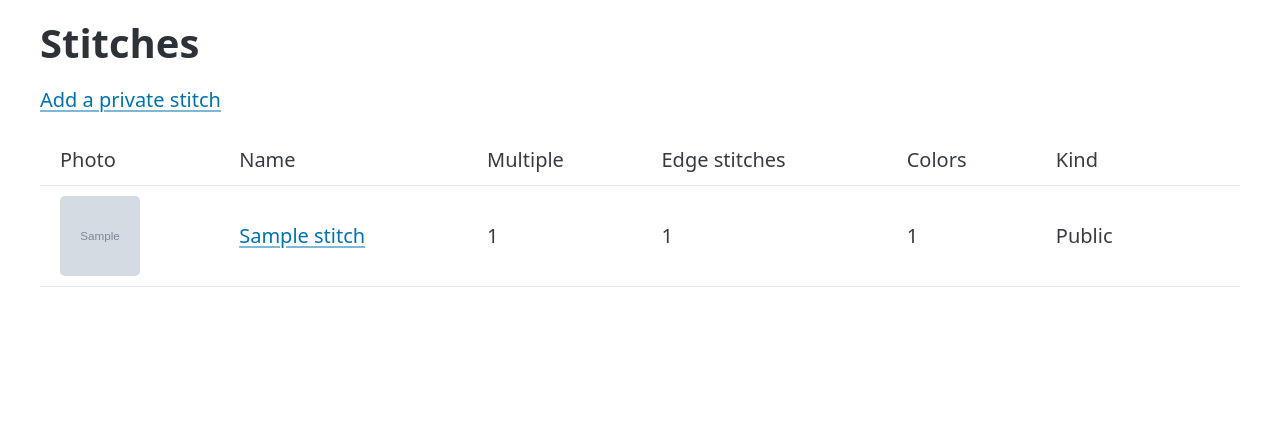
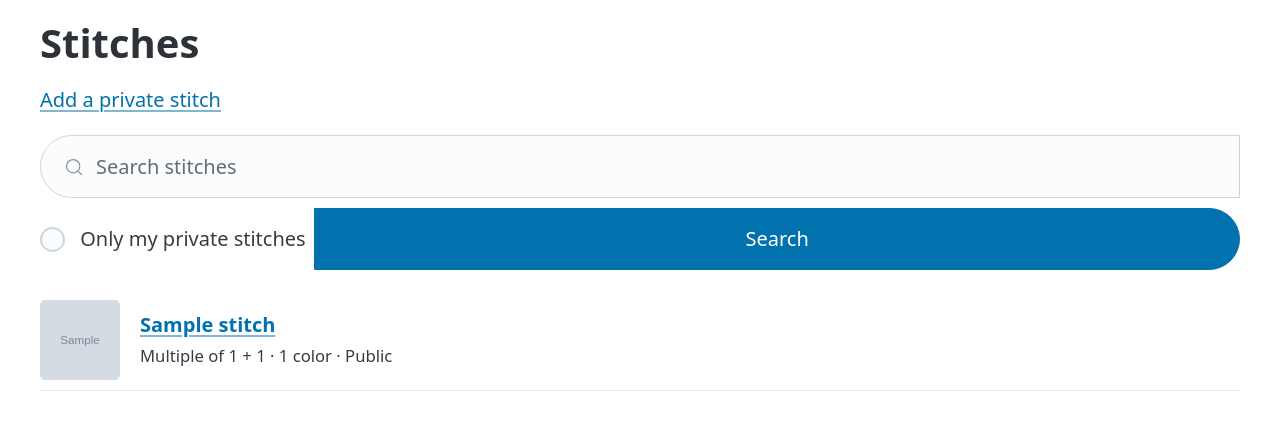
Before and after one commit to katylava/crochet-chaos-blanket-planner, a Django app: page /stitches/ in a window 1280 px wide. Shown: the part 123-553 px from the top of the page. Run offline with Django 5.2, Linux system fonts and the light colour scheme; a user stored in the database is signed in; tables that the repository leaves empty hold one stand-in row (values such as "Sample post"); grey boxes marked "Sample" are stand-in pictures; some libraries are stand-ins or nearby versions.

Commit message:
Add search, an own-stitches filter, and paging to the stitch list
Edit and delete move to the stitch page, where delete asks first.

Co-Authored-By: Claude Opus 5.5 <noreply@anthropic.com>

```diff
--- a/stitches/views.py
+++ b/stitches/views.py
@@ -1,5 +1,6 @@
 from django.contrib import messages
 from django.contrib.auth.decorators import login_required
+from django.core.paginator import Paginator
 from django.db.models import ProtectedError
 from django.shortcuts import get_object_or_404, redirect, render
 from django.views.decorators.http import require_POST
@@ -12,7 +13,21 @@ from stitches.models import Stitch
 @login_required
 def stitch_list(request):
     stitches = Stitch.objects.visible_to(request.user)
-    return render(request, "stitches/stitch_list.html", {"stitches": stitches})
+    q = request.GET.get("q", "").strip()
+    if q:
+        stitches = stitches.filter(name__icontains=q)
+    mine = request.GET.get("mine") == "1"
+    if mine:
+        stitches = stitches.filter(owner=request.user, is_public=False)
+    page = Paginator(stitches, 50).get_page(request.GET.get("page"))
+    # The query string without the page number, for the paging links.
+    params = request.GET.copy()
+    params.pop("page", None)
+    return render(
+        request,
+        "stitches/stitch_list.html",
+        {"page": page, "q": q, "mine": mine, "query": params.urlencode()},
+    )
 
 
 @login_required
--- a/templates/base.html
+++ b/templates/base.html
@@ -41,6 +41,10 @@
     .picker { max-height: 20rem; overflow-y: auto; border: 1px solid var(--pico-muted-border-color);
       border-radius: var(--pico-border-radius); padding: 0.5rem 0.75rem; margin-bottom: 1rem; }
     .picker label { display: block; }
+    .stitch-list { list-style: none; padding: 0; }
+    .stitch-list li { list-style: none; display: flex; gap: 1rem; align-items: center;
+      padding: 0.5rem 0; border-bottom: 1px solid var(--pico-muted-border-color); }
+    .inline-form > label { flex: 0 0 auto; align-self: center; }
     .messages { padding: 0; }
     .messages li { list-style: none; padding: 0.5rem 0.75rem; border-radius: var(--pico-border-radius); margin-bottom: 0.5rem; }
     .messages li.error { color: var(--pico-del-color); border: 1px solid var(--pico-del-color); }
--- a/templates/stitches/stitch_detail.html
+++ b/templates/stitches/stitch_detail.html
@@ -21,6 +21,9 @@
   <p>No instructions yet.</p>
 {% endif %}
 {% if not stitch.is_public and stitch.owner_id == user.id %}
-  <p><a href="{% url 'stitch_edit' stitch.pk %}">Edit</a></p>
+  <p class="actions">
+    <a href="{% url 'stitch_edit' stitch.pk %}">Edit</a>
+    <form method="post" action="{% url 'stitch_delete' stitch.pk %}" data-confirm="Delete {{ stitch.name }}?">{% csrf_token %}<button class="link-button">Delete</button></form>
+  </p>
 {% endif %}
 {% endblock %}
--- a/templates/stitches/stitch_list.html
+++ b/templates/stitches/stitch_list.html
@@ -3,25 +3,31 @@
 {% block content %}
 <h1>Stitches</h1>
 <p><a href="{% url 'stitch_create' %}">Add a private stitch</a></p>
-<div class="table-scroll"><table>
-  <tr><th>Photo</th><th>Name</th><th>Multiple</th><th>Edge stitches</th><th>Colors</th><th>Kind</th><th></th></tr>
-  {% for stitch in stitches %}
-  <tr>
-    <td>{% if stitch.photo %}<a href="{{ stitch.photo.url }}" target="_blank" rel="noopener"><img src="{{ stitch.photo.url }}" alt="{{ stitch.name }}" class="thumb"></a>{% else %}{% include "stitches/_no_photo.html" with css_class="thumb" %}{% endif %}</td>
-    <td><a href="{% url 'stitch_detail' stitch.pk %}">{{ stitch.name }}</a></td>
-    <td>{{ stitch.multiple }}</td>
-    <td>{{ stitch.edge_stitches }}</td>
-    <td>{{ stitch.colors }}</td>
-    <td>{{ stitch.is_public|yesno:"Public,Private" }}</td>
-    <td>
-      {% if not stitch.is_public and stitch.owner_id == user.id %}
-        <a href="{% url 'stitch_edit' stitch.pk %}">Edit</a>
-        <form method="post" action="{% url 'stitch_delete' stitch.pk %}" style="display:inline">{% csrf_token %}<button>Delete</button></form>
-      {% endif %}
-    </td>
-  </tr>
+<form method="get" class="inline-form" role="search">
+  <input type="search" name="q" value="{{ q }}" placeholder="Search stitches" aria-label="Search stitches">
+  <label><input type="checkbox" name="mine" value="1"{% if mine %} checked{% endif %}> Only my private stitches</label>
+  <button>Search</button>
+</form>
+<ul class="stitch-list">
+  {% for stitch in page %}
+  <li>
+    {% if stitch.photo %}<a href="{{ stitch.photo.url }}" target="_blank" rel="noopener"><img src="{{ stitch.photo.url }}" alt="{{ stitch.name }}" class="thumb"></a>{% else %}{% include "stitches/_no_photo.html" with css_class="thumb" %}{% endif %}
+    <span>
+      <a href="{% url 'stitch_detail' stitch.pk %}"><strong>{{ stitch.name }}</strong></a><br>
+      <small>Multiple of {{ stitch.multiple }} + {{ stitch.edge_stitches }} · {{ stitch.colors }} color{{ stitch.colors|pluralize }} · {{ stitch.is_public|yesno:"Public,Private" }}</small>
+    </span>
+  </li>
   {% empty %}
-  <tr><td colspan="7">No stitches yet.</td></tr>
+  <li>No stitches found.</li>
   {% endfor %}
-</table></div>
+</ul>
+{% if page.has_other_pages %}
+<nav aria-label="Pages">
+  <ul>
+    {% if page.has_previous %}<li><a href="?{{ query }}&page={{ page.previous_page_number }}">Previous</a></li>{% endif %}
+    <li>Page {{ page.number }} of {{ page.paginator.num_pages }}</li>
+    {% if page.has_next %}<li><a href="?{{ query }}&page={{ page.next_page_number }}">Next</a></li>{% endif %}
+  </ul>
+</nav>
+{% endif %}
 {% endblock %}
```
Also changed, not shown: SPEC.md (+4 -0 lines), stitches/tests/test_views.py (+44 -6 lines).
